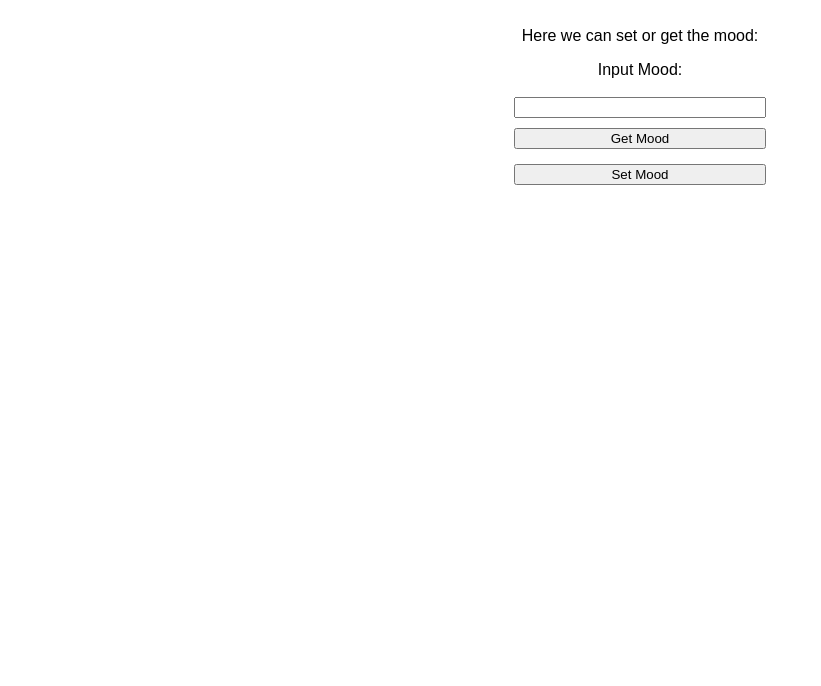
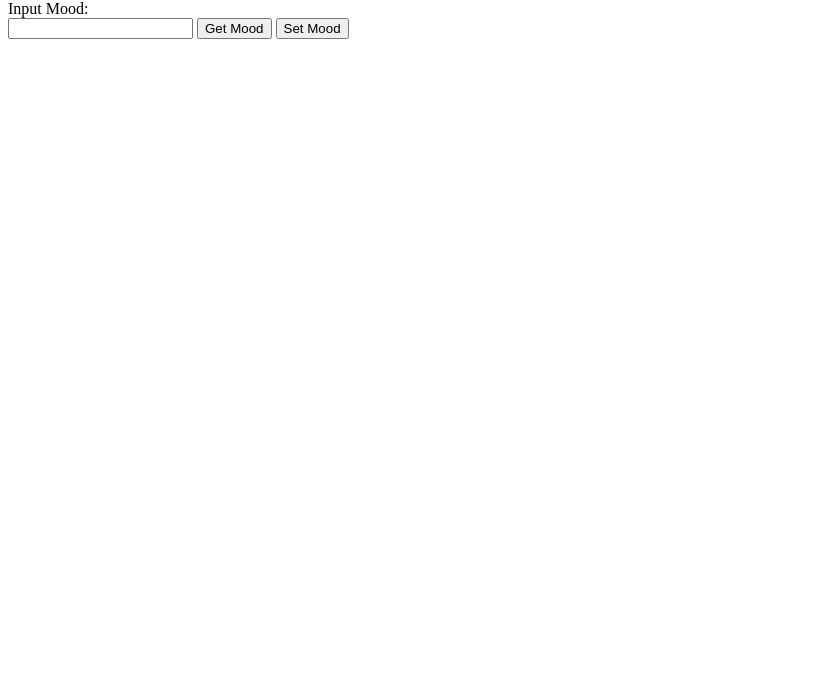
Before and after one commit to bhargav1000/moonbeam-experiments, a website: page first-dapp/index.html in a window 1280 px wide. Shown: the part 114-800 px from the top of the page, without its empty margins (0-821 px from the left). Drawn offline with nearby package versions, Linux system fonts and the light colour scheme.

Commit message:
added first dapp

```diff
--- a/first-dapp/index.html
+++ b/first-dapp/index.html
@@ -1,67 +1,48 @@
 <!DOCTYPE html>
 <html lang="en">
   <head>
-
-<style>
-  body {
-    text-align: center;
-    font-family: Arial, Helvetica, sans-serif;
-  }
-
-  div {
-    width: 20%;
-    margin: 0 auto;
-    display: flex;
-    flex-direction: column;
-  }
-
-  button {
-    width: 100%;
-    margin: 10px 0px 5px 0px;
-  }
-</style>
-
+    <meta charset="UTF-8" />
+    <meta http-equiv="X-UA-Compatible" content="IE=edge" />
+    <meta name="viewport" content="width=device-width, initial-scale=1.0" />
+    <title>Web3 First dApp</title>
   </head>
   <body>
-  <div>
-    <h1>This is my dApp!</h1>
-    <p>Here we can set or get the mood:</p>
-    <label for="mood">Input Mood:</label> <br />
-    <input type="text" id="mood" />
+    <body>
+      <script>
 
-    <button onclick="getMood()">Get Mood</button>
-    <button onclick="setMood()">Set Mood</button>
-    <p id="showMood"></p>
-  </div>
-</body>
-
-<script>
         var getMood
         var setMood
       </script>
 
+      <script type="module">
 
-<script type="module">
         import {
           createWalletClient,
           custom,
           getContract,
         } from "https://esm.sh/viem";
-    import { sepolia } from "https://esm.sh/viem/chains";
+        import { moonbaseAlpha } from "https://esm.sh/viem/chains";
+        import { privateKeyToAccount }  from "https://esm.sh/viem/accounts";
 
-    //creating a client that connects the user's account to Ethereum Sepolia
+        const account = await window.ethereum.request({
+          method: 'eth_requestAccounts',
+        });
+
+        //create Wallet Client
         const walletClient = createWalletClient({
-            chain: sepolia,
+          account,
+          chain: moonbaseAlpha,
           transport: custom(window.ethereum),
         });
 
-    //accounts will be an array
+
         const accounts = await walletClient.requestAddresses();
 
         //get the first address in the accounts array
         const [address] = accounts;
 
-    const MoodContractAddress = "0x10121b9a5589437e2a3b151146c5B52d7D1fFa2a";
+
+        const MoodContractAddress = "";
         const MoodContractABI = [
       {
         "inputs": [],
@@ -91,12 +72,12 @@
       }
     ];
 
-
         const MoodContractInstance = getContract({
           address: MoodContractAddress,
           abi: MoodContractABI,
           client: walletClient,
         });
+
 
         getMood= async function() {
           const mood = await MoodContractInstance.read.getMood();
@@ -109,7 +90,20 @@ setMood= async function() {
             account:address
           });
         }
-
       </script>
 
+
+
+      <div>
+        <h1>This is my dApp!</h1>
+        <p>Let us set or get the mood:</p>
+        <label for="mood">Input Mood:</label> <br />
+        <input type="text" id="mood" />
+
+        <button onclick="getMood()">Get Mood</button>
+        <button onclick="setMood()">Set Mood</button>
+        <p id="showMood"></p>
+      </div>
+    </body>
+  </body>
 </html>
```
Also changed, not shown: first-dapp/package.json (added, +12 -0 lines). Lines whose indentation alone changed are shown as unchanged.
